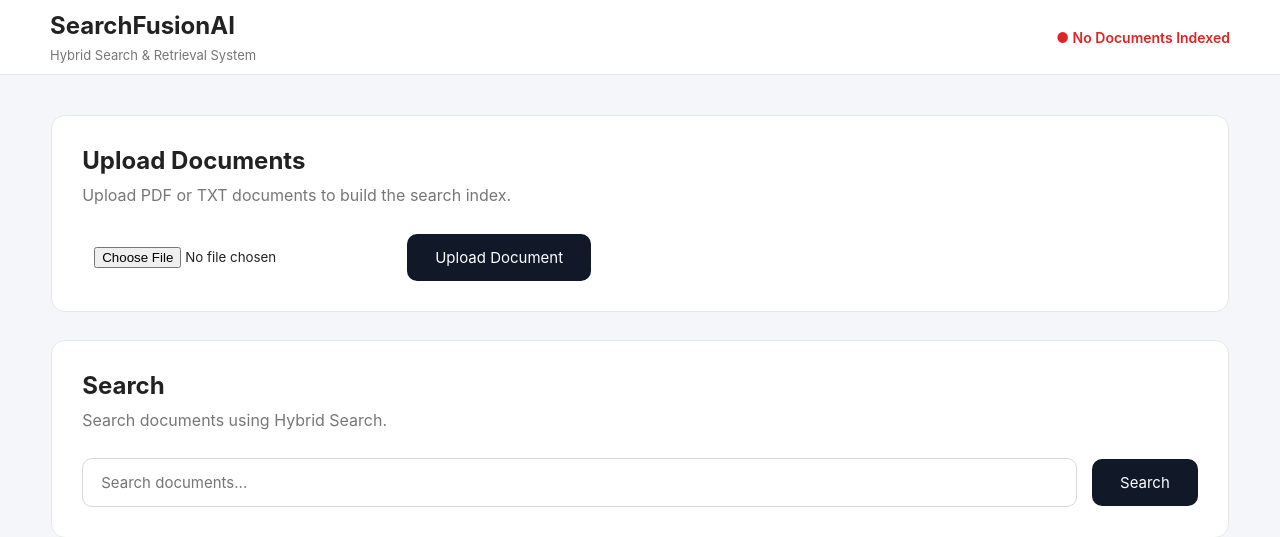
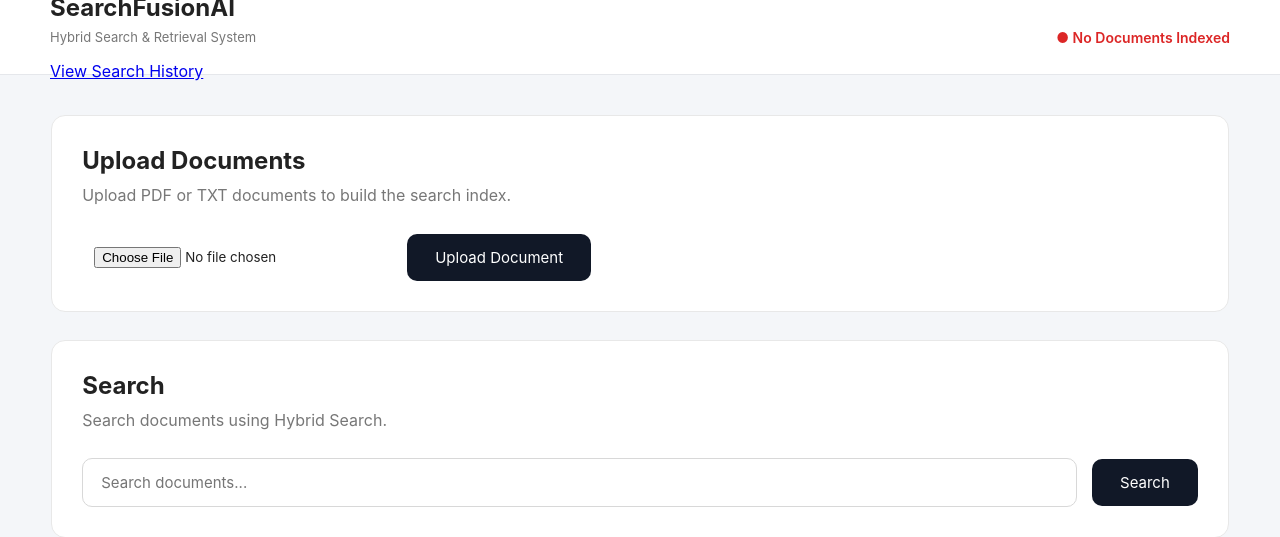
Before and after one commit to karthik-k11/SearchFusionAI, a Flask app: page / in a window 1280 px wide. Shown: the top 537 px of the page. Run offline with Flask 3, Linux system fonts and the light colour scheme.

Commit message:
View search history button added

```diff
--- a/templates/index.html
+++ b/templates/index.html
@@ -18,6 +18,16 @@
         <h2>SearchFusionAI</h2>
 
         <span>Hybrid Search & Retrieval System</span>
+
+        <div style="margin-top:15px;">
+
+            <a href="/history">
+
+                View Search History
+
+            </a>
+
+        </div>
 
     </div>
 
```
